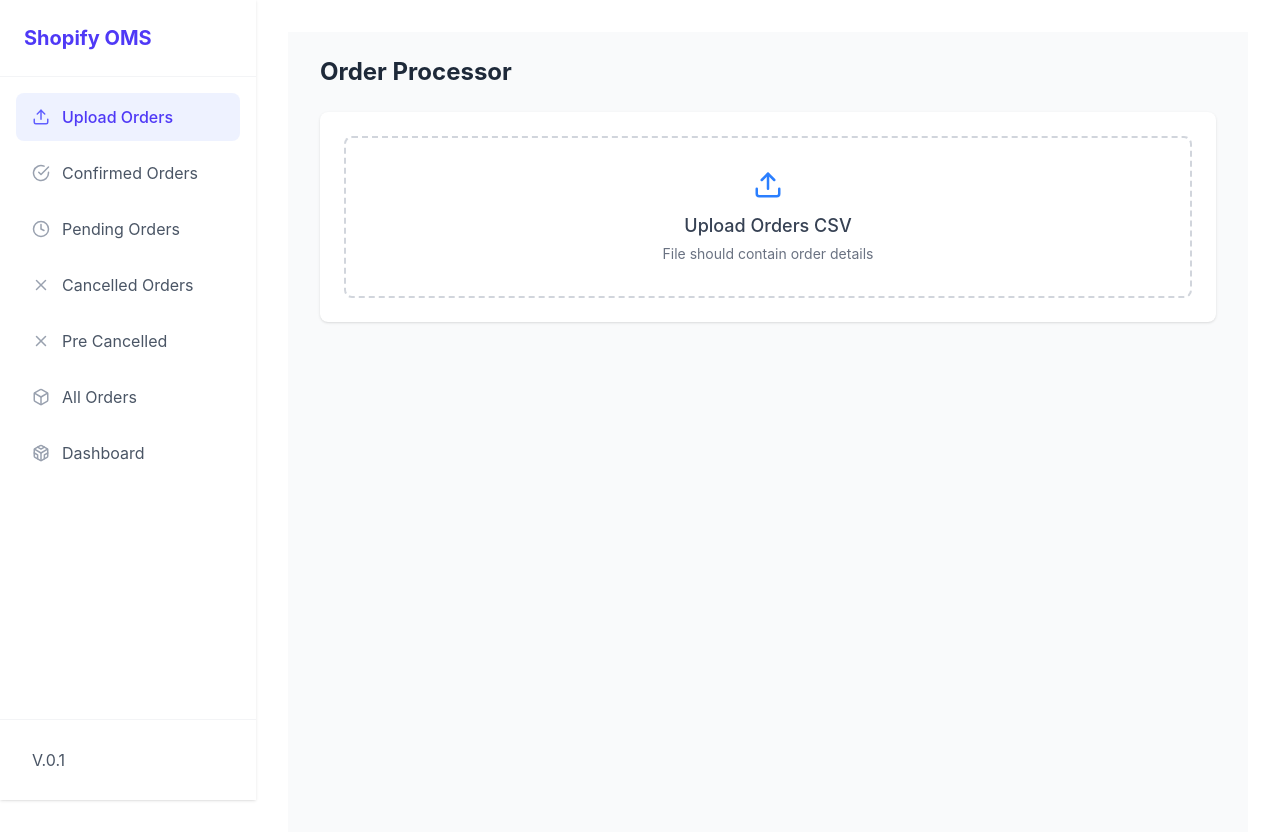
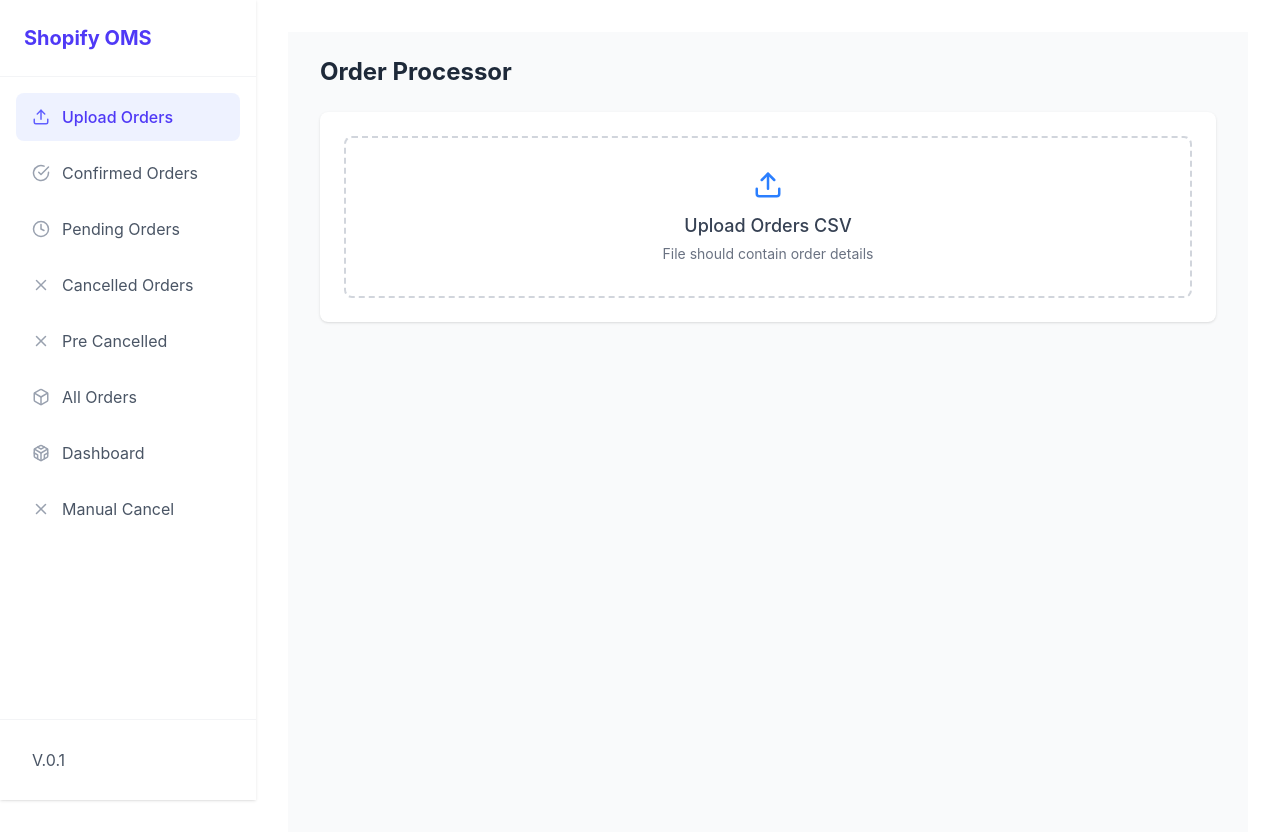
Before and after one commit to Sachinrawat6/shopifyOrderManagementSystem, a React (Vite) app: page / in a window 1280 px wide. Shown: the top 840 px of the page. Built offline with nearby package versions, Linux system fonts and the light colour scheme.

Commit message:
side bar modified

```diff
--- a/src/components/Sidebar.jsx
+++ b/src/components/Sidebar.jsx
@@ -10,6 +10,7 @@ const Sidebar = ({ activeTab, setActiveTab }) => {
     { id: "preCancelled", label: "Pre Cancelled", icon: <FiX className="text-lg" /> },
     { id: "shipped", label: "All Orders", icon: <FiBox className="text-lg" /> },
     { id: "dashboard", label: "Dashboard", icon: <FiCodesandbox className="text-lg" /> },
+    { id: "manual_cancel", label: "Manual Cancel", icon: <FiX className="text-lg" /> },
   ];
 
   return (
@@ -26,11 +27,10 @@ const Sidebar = ({ activeTab, setActiveTab }) => {
             <li key={item.id}>
               <button
                 onClick={() => setActiveTab(item.id)}
-                className={`w-full flex items-center space-x-3 px-4 py-3 rounded-lg cursor-pointer transition-all duration-200 ${
-                  activeTab === item.id
-                    ? "bg-indigo-50 text-indigo-600 font-medium"
-                    : "text-gray-600 hover:bg-gray-50"
-                }`}
+                className={`w-full flex items-center space-x-3 px-4 py-3 rounded-lg cursor-pointer transition-all duration-200 ${activeTab === item.id
+                  ? "bg-indigo-50 text-indigo-600 font-medium"
+                  : "text-gray-600 hover:bg-gray-50"
+                  }`}
               >
                 <span className={`${activeTab === item.id ? "text-indigo-500" : "text-gray-400"}`}>
                   {item.icon}
```
